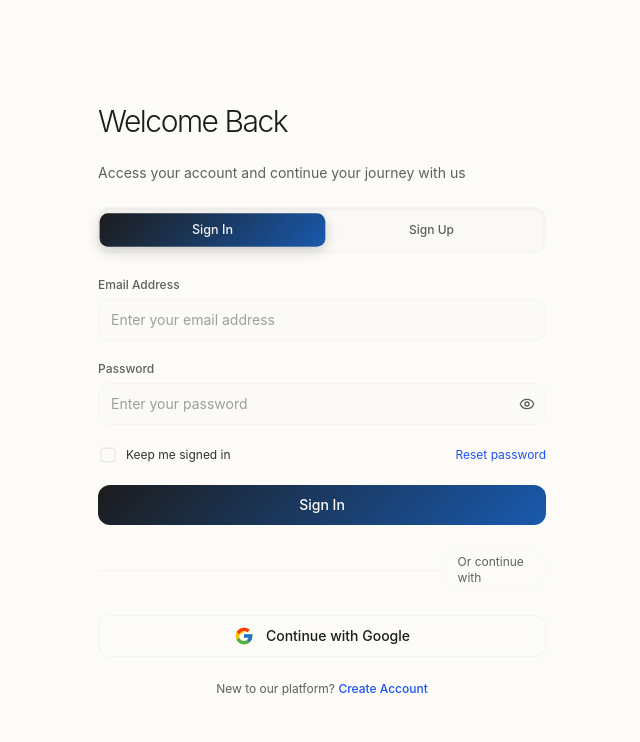
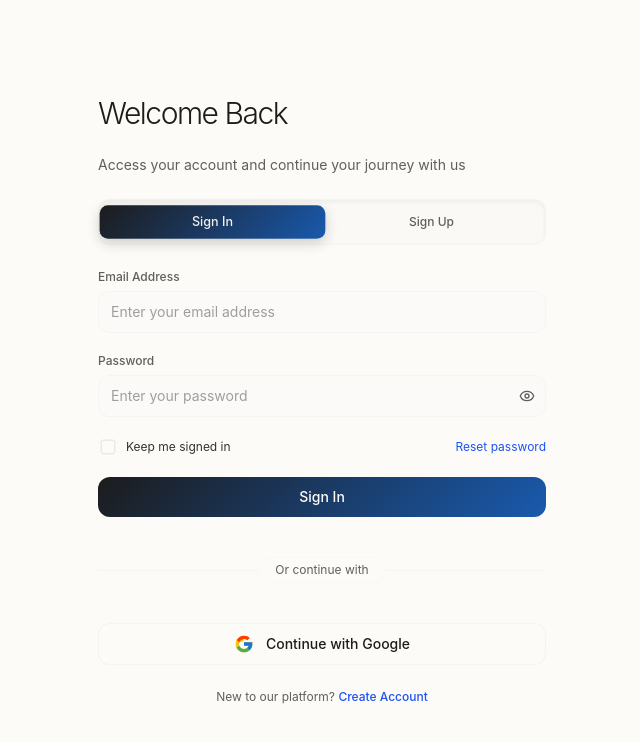
Before and after one commit to WPgen-AI/shifault, a React (Vite) app: page /auth in a window 1280 px wide. Shown: the top 742 px of the page, without its empty margins (6-646 px from the left). Built offline with nearby package versions, Linux system fonts and the light colour scheme.

Commit message:
Center "or continue with" section
Centered the "Or continue with" section on the authentication page by adjusting the flex properties of its container.
-edited src/components/ui/auth.tsx

```diff
--- a/src/components/ui/auth.tsx
+++ b/src/components/ui/auth.tsx
@@ -275,9 +275,11 @@ export const AuthPage: React.FC<AuthPageProps> = ({
               </button>
             </form>
 
-            <div className="animate-element animate-delay-700 relative flex items-center justify-center">
-              <span className="w-full border-t border-border/40"></span>
-              <span className="px-4 text-xs text-muted-foreground bg-background/90 backdrop-blur-sm rounded-full py-1 border border-border/20">
+            <div className="animate-element animate-delay-700 relative flex items-center justify-center my-4">
+              <span className="absolute inset-0 flex items-center">
+                <span className="w-full border-t border-border/40"></span>
+              </span>
+              <span className="relative px-4 text-xs text-muted-foreground bg-background rounded-full py-1 border border-border/20">
                 Or continue with
               </span>
             </div>
```
